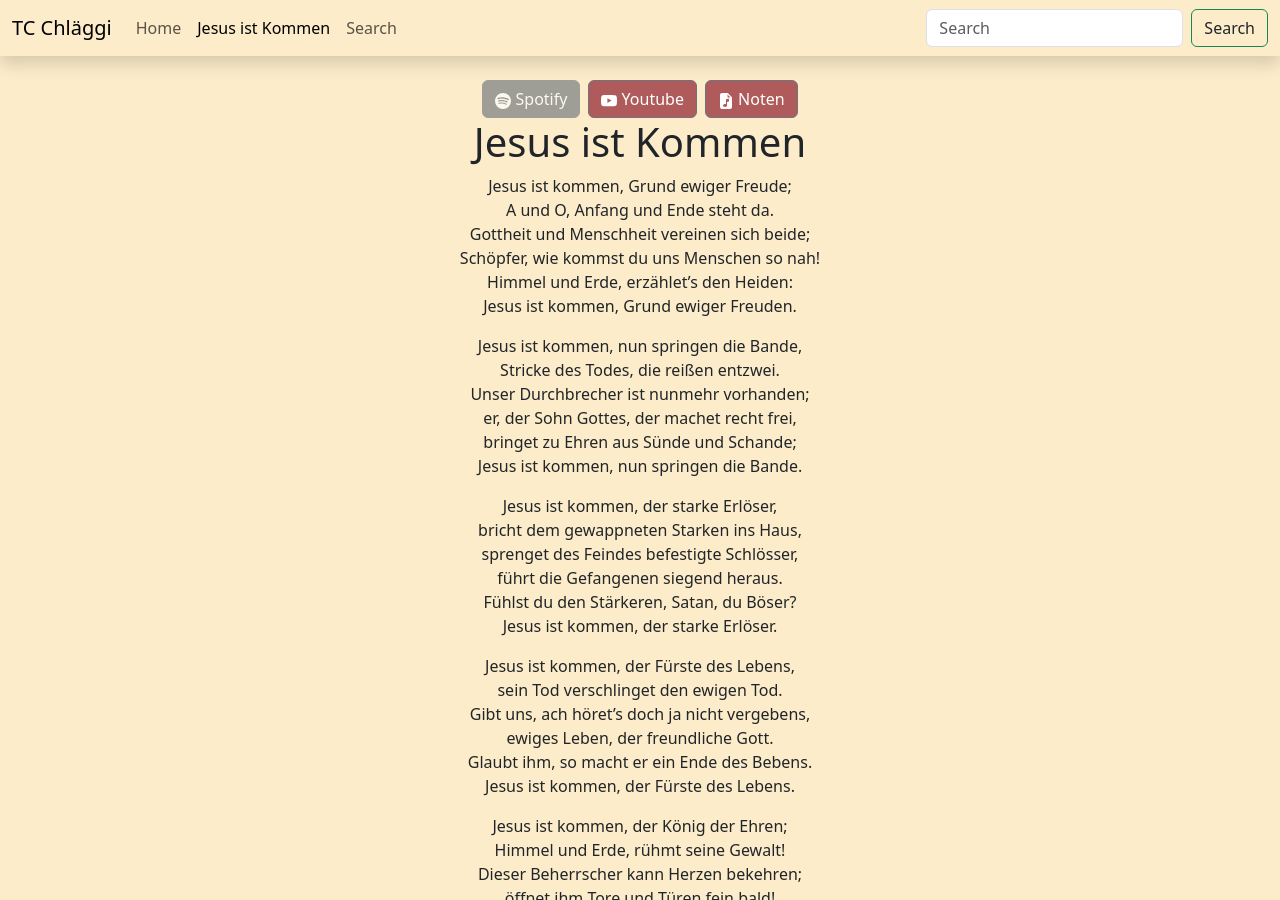
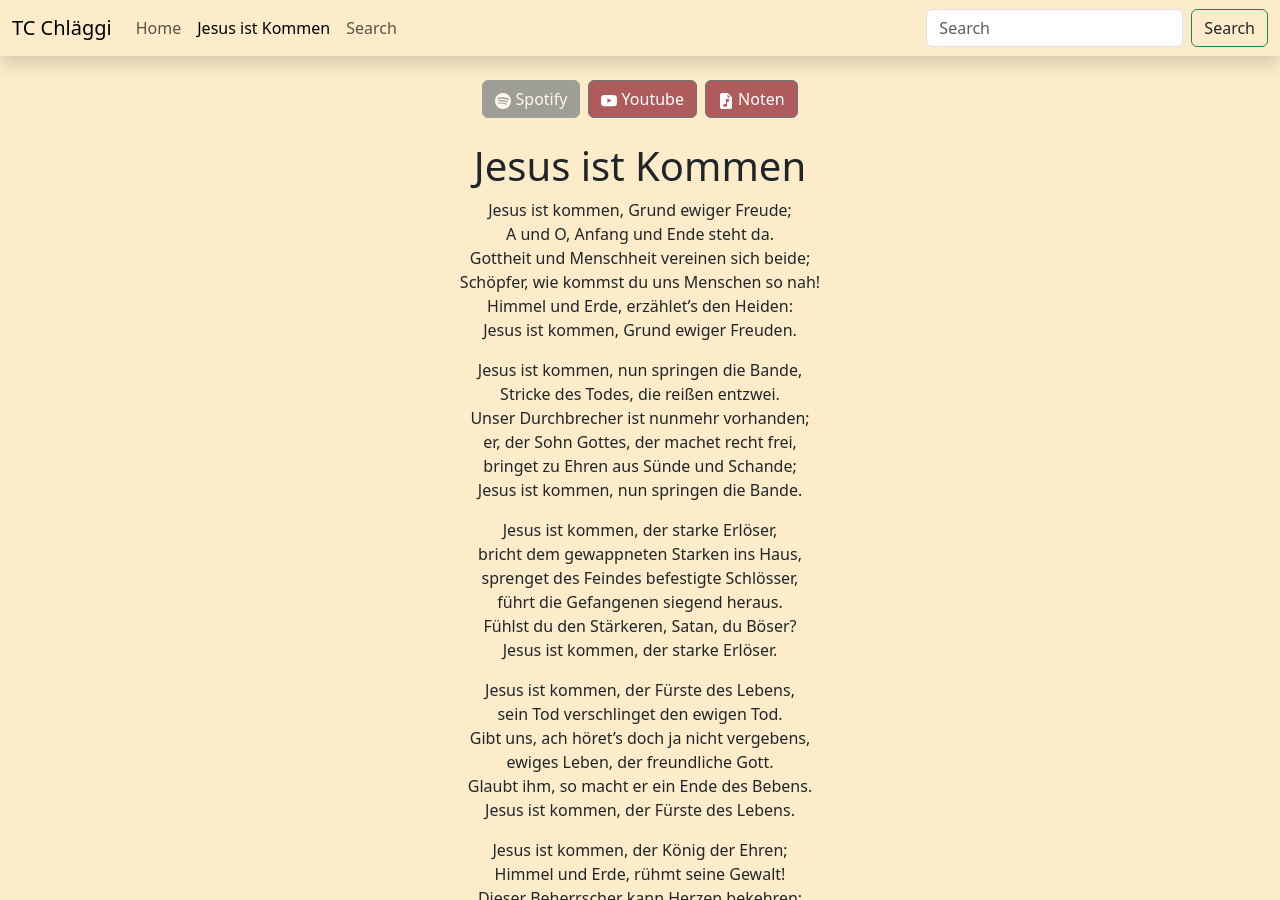
Before and after one commit to Soraxem/song-dist, a Jekyll site: the page built from songs/jesus-ist-kommen.md, in a window 1280 px wide and 900 px high. Built offline with Jekyll 4.4.1, drawn with Linux system fonts in a browser that asks for light colours.

Commit message:
Added gap before song content

```diff
--- a/_layouts/song.html
+++ b/_layouts/song.html
@@ -56,9 +56,10 @@
           </a>
         </div>
 
-        <h1>{{ page.title }}</h1>
-
-        {{ content -}}
+        <div class="mt-2 mt-md-4">
+          <h1>{{ page.title }}</h1>
+          {{ content -}}
+      </div>
       </div>
     </div>
   </div>
```
